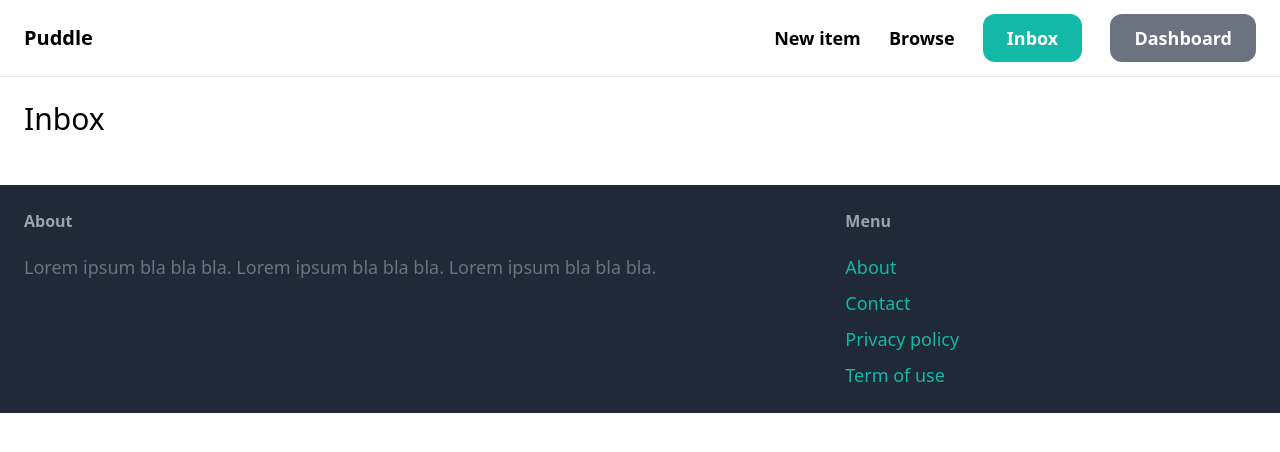
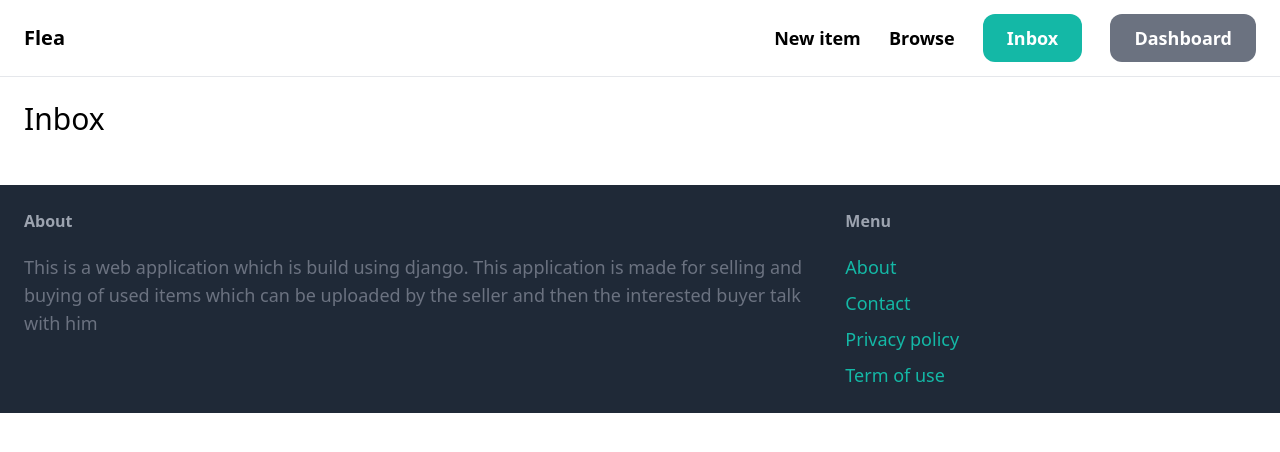
Before and after one commit to Achlys312/Flea-Deployment, a Django app: page /inbox/ in a window 1280 px wide. Shown: the top 452 px of the page. Run offline with Django 4.2, Linux system fonts and the light colour scheme; a user stored in the database is signed in; data that the repository does not hold is empty; some libraries are stand-ins or nearby versions.

Commit message:
correction

```diff
--- a/app/core/templates/core/base.html
+++ b/app/core/templates/core/base.html
@@ -7,12 +7,12 @@
 
         <script src="https://cdn.tailwindcss.com"></script>
 
-        <title>{% block title %}{% endblock %} | Puddle</title>
+        <title>{% block title %}{% endblock %} | Flea</title>
     </head>
 
     <body>
         <nav class="py-6 px-6 flex justify-between items-center border-b border-gray-200">
-            <a href="/" class="text-xl font-semibold">Puddle</a>
+            <a href="/" class="text-xl font-semibold">Flea</a>
 
             <div class="space-x-6">
                 <a href="{% url 'item:new' %}" class="text-lg font-semibold hover:text-gray-500">New item</a>
@@ -37,7 +37,7 @@
             <div class="w-2/3 pr-10">
                 <h3 class="mb-5 font-semibold text-gray-400">About</h3>
 
-                <p class="text-lg text-gray-500">Lorem ipsum bla bla bla. Lorem ipsum bla bla bla. Lorem ipsum bla bla bla.</p>
+                <p class="text-lg text-gray-500">This is a web application which is build using django. This application is made for selling and buying of used items which can be uploaded by the seller and then the interested buyer talk with him </p>
             </div>
 
             <div class="w-1/3">
```
Also changed, not shown: app/db.sqlite3.
